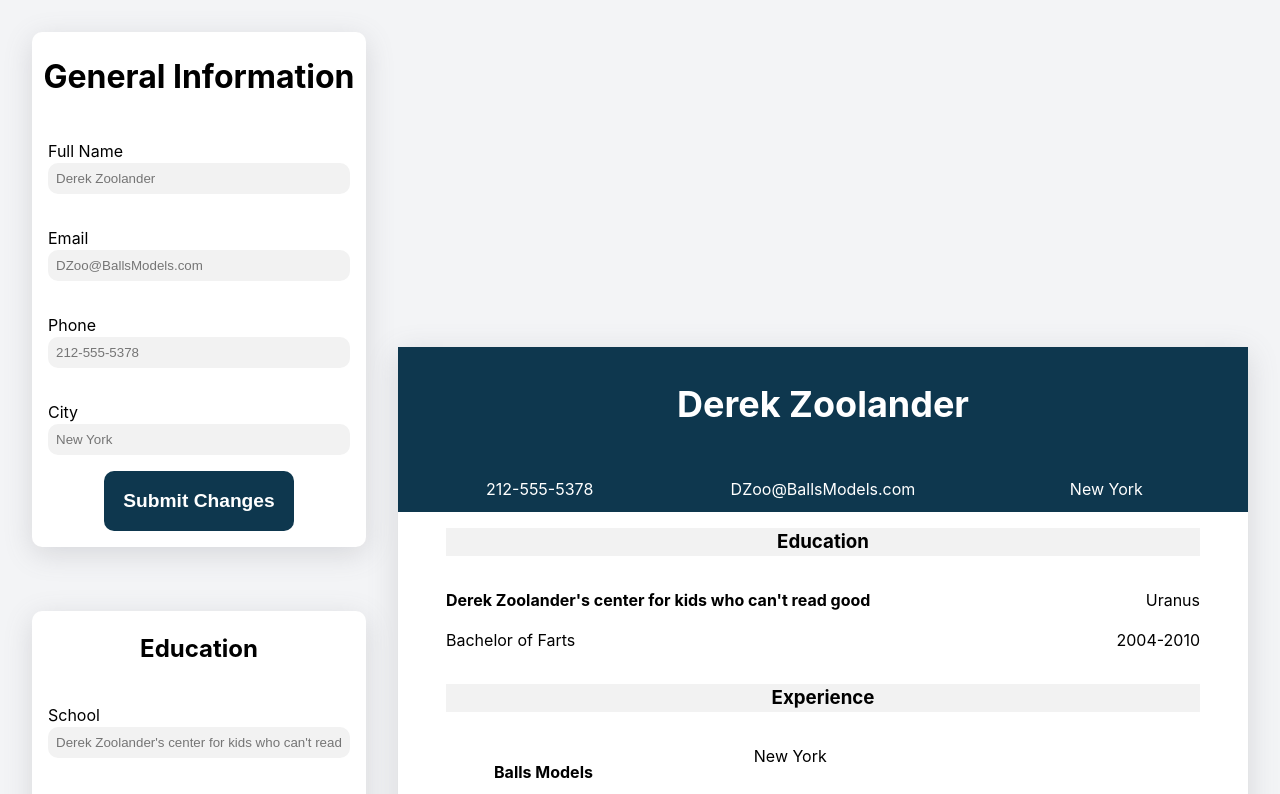
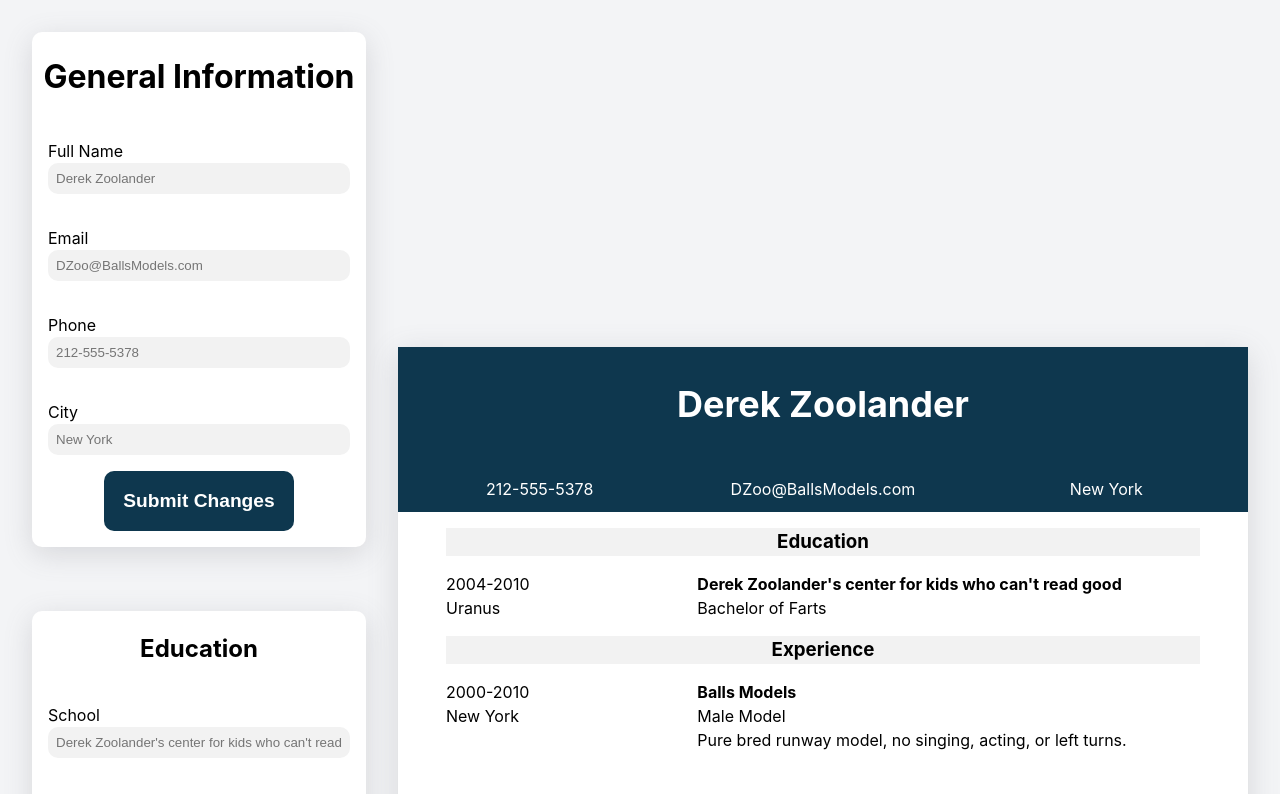
Before and after one commit to Kbouti/CV-Project, a React (Vite) app: page / in a window 1280 px wide. Shown: the top 794 px of the page. Built offline with nearby package versions, Linux system fonts and the light colour scheme.

Commit message:
Alter section contents layout

```diff
--- a/src/components/output.jsx
+++ b/src/components/output.jsx
@@ -2,10 +2,14 @@ import { useState } from "react";
 
 import { exampleEducation } from "./exampleData";
 
-const MainOutput = ({ fullName, phone, email, city, educationObjects, experienceObjects }) => {
-
-
-
+const MainOutput = ({
+  fullName,
+  phone,
+  email,
+  city,
+  educationObjects,
+  experienceObjects,
+}) => {
   return (
     <div className="resume mainSection">
       <div className="resumePage">
@@ -22,10 +26,10 @@ const MainOutput = ({ fullName, phone, email, city, educationObjects, experience
           {educationObjects.map((object) => {
             return (
               <div key={object.key} className="educationEntry userEntry">
+                <p>{object.years}</p>
                 <h4>{object.school}</h4>
-                <p className="rightAlign">{object.location}</p>
-                <p className="lowerEntry">{object.degree}</p>
-                <p className="rightAlign lowerEntry">{object.years}</p>
+                <p>{object.location}</p>
+                <p>{object.degree}</p>
               </div>
             );
           })}
@@ -34,16 +38,15 @@ const MainOutput = ({ fullName, phone, email, city, educationObjects, experience
           <h3>Experience</h3>
           {experienceObjects.map((object) => {
             return (
-              <div key = {object.key} className ="experienceEntry userEntry">
-                <div>
+              <div key={object.key} className="experienceEntry userEntry">
+                <p>{object.years}</p>
                 <h4>{object.organization}</h4>
+                <p>{object.location}</p>
                 <p>{object.position}</p>
-                </div>
-                <p>{object.location}</p>
-                <p>{object.years}</p>
-                <p>{object.description}</p>
+                <p className="jobDescription">{object.description}</p>
+
               </div>
-            )
+            );
           })}
         </section>
       </div>
--- a/src/style.css
+++ b/src/style.css
@@ -176,19 +176,14 @@ margin: 1rem;
 
 .userEntry {
   display:grid;
-  grid-template-areas:
-  "a b"
-  "c d";
+grid-template-columns: 1fr 2fr;
+margin: 0 3rem;
 }
 
 .userEntry * {
-  margin: 1rem 3rem;
+  margin:0;
 }
 
-.rightAlign {
-  text-align: right;
+.jobDescription {
+  grid-column-start: 2;
 }
-
-.lowerEntry {
-  margin-top: 0px;
-}
```
